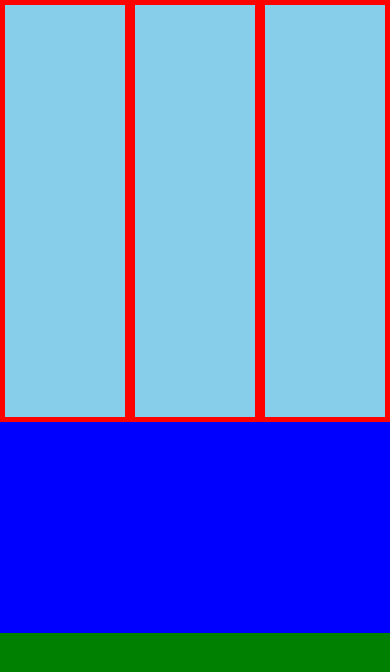
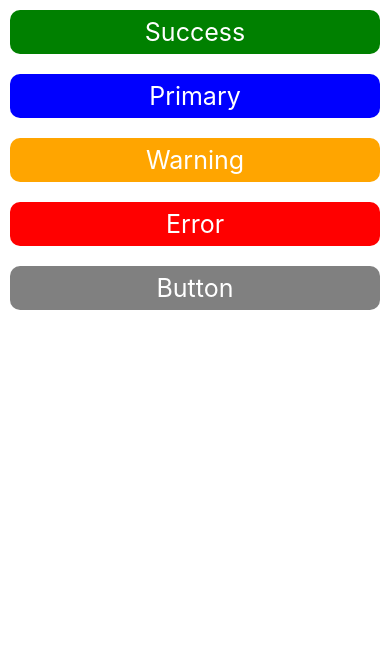
Before and after one commit to Abhishek-yadav-12/React-Native, a React Native app: screen / in a window 390 px wide. Shown: the top 672 px of the page. Built offline with nearby package versions, Linux system fonts and the light colour scheme.

Commit message:
TouchableHighlight

```diff
--- a/App.tsx
+++ b/App.tsx
@@ -549,58 +549,107 @@
 
 // Responsive UI using Flex
 
-import React from 'react';
-import {View, Text, StyleSheet} from 'react-native';
+// import React from 'react';
+// import {View, Text, StyleSheet} from 'react-native';
 
-const App = () => {
-  return (
-    <View style={styles.main}>
-      <View style={styles.Box1}>
-        <View style={styles.InnerBox1}></View>
-        <View style={styles.InnerBox2}></View>
-        <View style={styles.InnerBox3}></View>
-      </View>
-      <View style={styles.Box2}></View>
-      <View style={styles.Box3}></View>
+// const App = () => {
+//   return (
+//     <View style={styles.main}>
+//       <View style={styles.Box1}>
+//         <View style={styles.InnerBox1}></View>
+//         <View style={styles.InnerBox2}></View>
+//         <View style={styles.InnerBox3}></View>
+//       </View>
+//       <View style={styles.Box2}></View>
+//       <View style={styles.Box3}></View>
+//     </View>
+//   );
+// };
+
+// const styles = StyleSheet.create({
+//   main:{
+//     backgroundColor: 'yellow',
+//     flex: 1,
+//   },
+//   Box1:{
+//     backgroundColor: 'red',
+//     flex: 2,
+//     flexDirection: 'row'
+//   },
+//   Box2:{
+//     backgroundColor: 'blue',
+//     flex: 1,
+//   },
+//   Box3:{
+//     backgroundColor: 'green',
+//     flex: 1,
+//   },
+//   InnerBox1:{
+//     backgroundColor: 'skyblue',
+//     flex: 1,
+//     margin:5
+//   },
+//   InnerBox2:{
+//     backgroundColor: 'skyblue',
+//     flex: 1,
+//     margin:5
+//   },
+//   InnerBox3:{
+//     backgroundColor: 'skyblue',
+//     flex: 1,
+//     margin:5
+//   },
+
+
+// })
+
+// export default App;
+
+// Default button in react native does not support much of the styling, so we can use TouchableHiglights or TouchableOpacity to style the button
+
+import React from "react";
+import { View, Text, TouchableHighlight, StyleSheet, TouchableOpacity } from "react-native";
+
+const App =() => {
+  return(
+    <View>
+      <TouchableOpacity>
+        <Text style={[styles.Button, styles.Success]}>Success</Text>
+        <Text style={[styles.Button, styles.Primary]}>Primary</Text>
+        <Text style={[styles.Button, styles.Warning]}>Warning</Text>
+        <Text style={[styles.Button, styles.Error]}>Error</Text>
+        <Text style={styles.Button}>Button</Text>
+      </TouchableOpacity>
     </View>
-  );
-};
+  )
+}
 
 const styles = StyleSheet.create({
-  main:{
-    backgroundColor: 'yellow',
-    flex: 1,
+
+  Button:{
+    color: 'white',
+    backgroundColor: 'grey',
+    textAlign: 'center',
+    fontSize: 25,
+    margin: 10,
+    padding: 7,
+    borderRadius: 10,
+    shadowColor: 'black',
+    elevation: 1,
+    shadowOpacity: .5,
   },
-  Box1:{
+  Success:{
+    backgroundColor: 'green',
+  },
+  Primary:{
+    backgroundColor: 'blue',
+  },
+  Warning:{
+    backgroundColor: 'orange',
+  },
+  Error:{
     backgroundColor: 'red',
-    flex: 2,
-    flexDirection: 'row'
-  },
-  Box2:{
-    backgroundColor: 'blue',
-    flex: 1,
-  },
-  Box3:{
-    backgroundColor: 'green',
-    flex: 1,
-  },
-  InnerBox1:{
-    backgroundColor: 'skyblue',
-    flex: 1,
-    margin:5
-  },
-  InnerBox2:{
-    backgroundColor: 'skyblue',
-    flex: 1,
-    margin:5
-  },
-  InnerBox3:{
-    backgroundColor: 'skyblue',
-    flex: 1,
-    margin:5
-  },
-
-
+  }
 })
 
 export default App;
```
